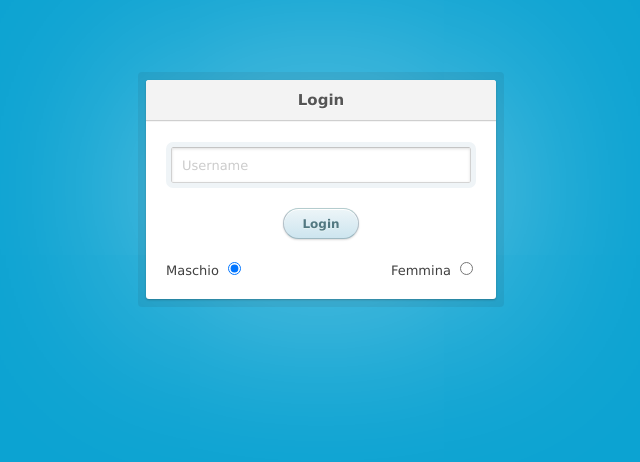
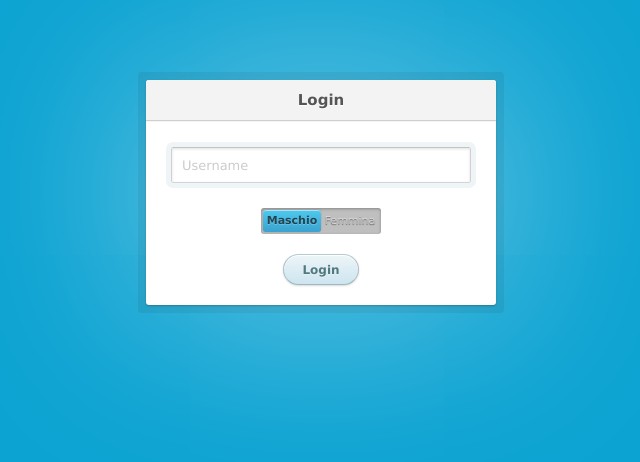
Before and after one commit to catiaprandi/Facility-Zero, a plain HTML site: page www/login.html in a window 1280 px wide. Shown: the whole page, without its empty margins (319-959 px from the left). Drawn offline with Linux system fonts and the light colour scheme.

Commit message:
Radio toggle

```diff
--- a/www/css/login.css
+++ b/www/css/login.css
@@ -266,3 +266,99 @@ input[type=submit]:active {
 .lt-ie9 input[type=text], .lt-ie9 input[type=password] {
   line-height: 34px;
 }
+
+
+
+
+.switch {
+  position: relative;
+  margin: 20px auto;
+  height: 26px;
+  width: 120px;
+  background: rgba(0, 0, 0, 0.25);
+  border-radius: 3px;
+  -webkit-box-shadow: inset 0 1px 3px rgba(0, 0, 0, 0.3), 0 1px rgba(255, 255, 255, 0.1);
+  box-shadow: inset 0 1px 3px rgba(0, 0, 0, 0.3), 0 1px rgba(255, 255, 255, 0.1);
+}
+
+.switch-label {
+  position: relative;
+  z-index: 2;
+  float: left;
+  width: 58px;
+  line-height: 26px;
+  font-size: 11px;
+  color: rgba(255, 255, 255, 0.5);
+  text-align: center;
+  text-shadow: 0 1px 1px rgba(0, 0, 0, 0.45);
+  cursor: pointer;
+}
+
+.switch-label:active {
+  font-weight: bold;
+}
+
+.switch-label-off {
+  padding-left: 2px;
+}
+
+.switch-label-on {
+  padding-right: 2px;
+}
+
+.switch-input {
+  display: none;
+}
+
+.switch-input:checked + .switch-label {
+  font-weight: bold;
+  color: rgba(0, 0, 0, 0.65);
+  text-shadow: 0 1px rgba(255, 255, 255, 0.25);
+  -webkit-transition: 0.15s ease-out;
+  -moz-transition: 0.15s ease-out;
+  -o-transition: 0.15s ease-out;
+  transition: 0.15s ease-out;
+}
+
+.switch-input:checked + .switch-label-on ~ .switch-selection {
+  /* Note: left: 50% doesn't transition in WebKit */
+  left: 60px;
+}
+
+.switch-selection {
+  display: block;
+  position: absolute;
+  z-index: 1;
+  top: 2px;
+  left: 2px;
+  width: 58px;
+  height: 22px;
+  background: #65bd63;
+  border-radius: 3px;
+  background-image: -webkit-linear-gradient(top, #9dd993, #65bd63);
+  background-image: -moz-linear-gradient(top, #9dd993, #65bd63);
+  background-image: -o-linear-gradient(top, #9dd993, #65bd63);
+  background-image: linear-gradient(to bottom, #9dd993, #65bd63);
+  -webkit-box-shadow: inset 0 1px rgba(255, 255, 255, 0.5), 0 0 2px rgba(0, 0, 0, 0.2);
+  box-shadow: inset 0 1px rgba(255, 255, 255, 0.5), 0 0 2px rgba(0, 0, 0, 0.2);
+  -webkit-transition: left 0.15s ease-out;
+  -moz-transition: left 0.15s ease-out;
+  -o-transition: left 0.15s ease-out;
+  transition: left 0.15s ease-out;
+}
+
+.switch-blue .switch-selection {
+  background: #3aa2d0;
+  background-image: -webkit-linear-gradient(top, #4fc9ee, #3aa2d0);
+  background-image: -moz-linear-gradient(top, #4fc9ee, #3aa2d0);
+  background-image: -o-linear-gradient(top, #4fc9ee, #3aa2d0);
+  background-image: linear-gradient(to bottom, #4fc9ee, #3aa2d0);
+}
+
+.switch-yellow .switch-selection {
+  background: #c4bb61;
+  background-image: -webkit-linear-gradient(top, #e0dd94, #c4bb61);
+  background-image: -moz-linear-gradient(top, #e0dd94, #c4bb61);
+  background-image: -o-linear-gradient(top, #e0dd94, #c4bb61);
+  background-image: linear-gradient(to bottom, #e0dd94, #c4bb61);
+}
--- a/www/login.html
+++ b/www/login.html
@@ -15,17 +15,19 @@
       <h1>Login</h1>
       <form method="post" action="index.html" id="login-form">
         <p><input type="text" name="login" value="" placeholder="Username" id="username"></p>
+
+<p>
+  <div class="switch switch-blue">
+    <input type="radio" class="switch-input" value="m" name="sex" id="m" checked>
+    <label for="m" class="switch-label switch-label-off">Maschio</label>
+    <input type="radio" class="switch-input" id="f" value="f" name="sex"></input>
+    <label for="f" class="switch-label switch-label-on">Femmina</label>
+    <span class="switch-selection"></span>
+  </div>
+</p>
+
         <p class="submit"><input type="submit" name="commit" value="Login"></p>
-<p>
-<span style="float: left;">
-    <label for="m">Maschio</label>
-    <input id="m" type="radio" checked="" value="m" name="sex"></input><br>
-</span>
-<span style="float: right;">
-    <label for="f">Femmina</label>
-    <input id="f" type="radio" value="f" name="sex"></input>
-</span>
-</p><br>
+
       </form>
     </div>
   </section>
```
